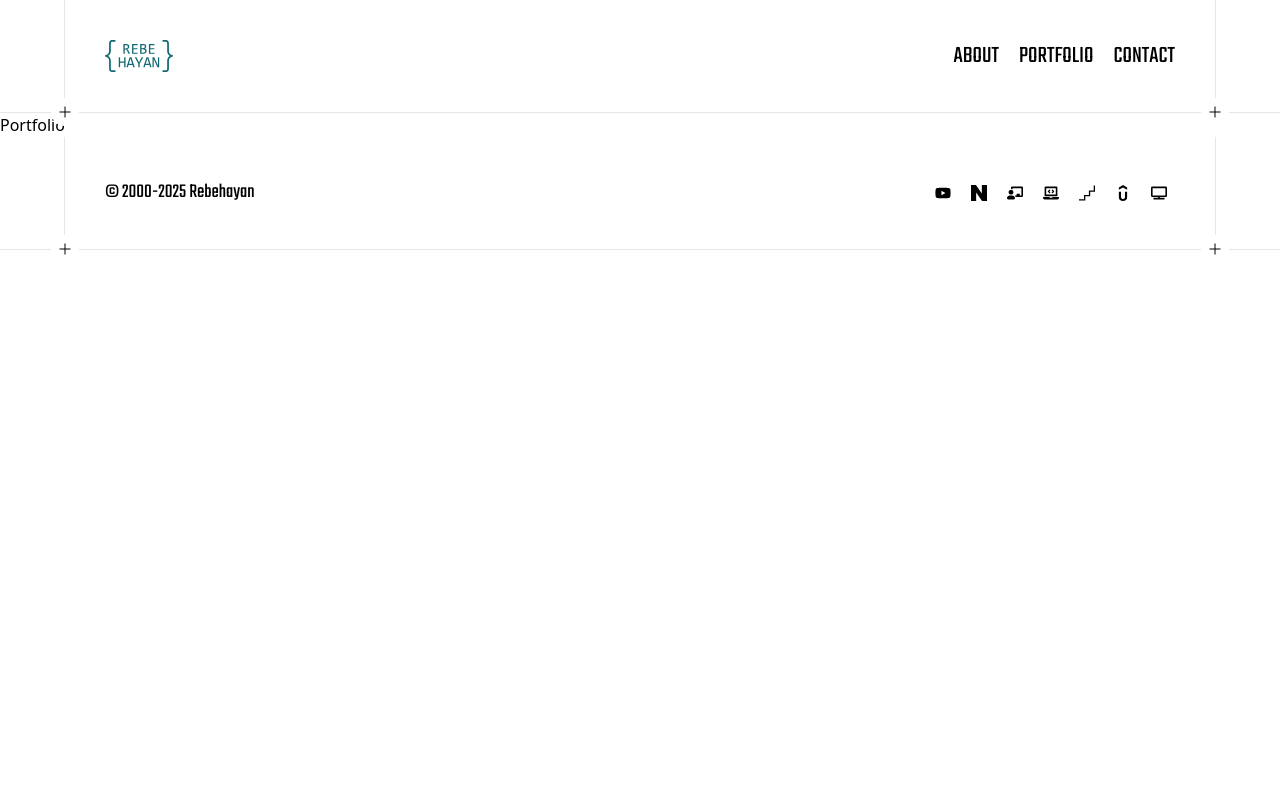
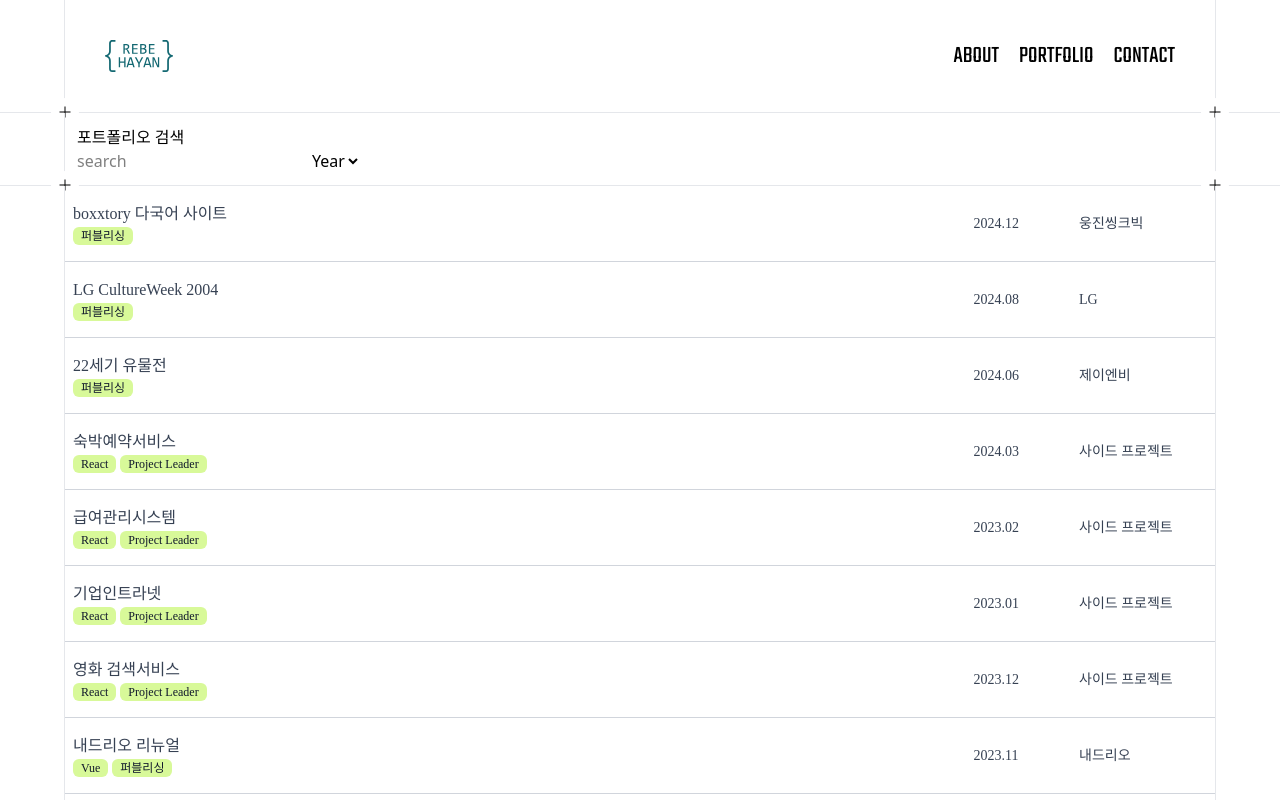
Before and after one commit to rebehayan/portfolio, a React (Vite) app: page /portfolio in a window 1280 px wide. Shown: the top 800 px of the page. Built offline with nearby package versions, Linux system fonts and the light colour scheme; no server answers; a web font is replaced by a local one.

Commit message:
포트폴리오 추가작업중..

```diff
--- a/src/App.css
+++ b/src/App.css
@@ -15,6 +15,8 @@
 
 .area {
   @apply relative before:absolute before:inset-[auto_0_0_0] before:border-b-[1px] before:border-gray-200;
+  > ul,
+  > form,
   > div {
     @apply border-[1px] border-t-0 border-gray-200 mobile:w-full tablet:w-[90vw] mx-auto relative mobile:p-5 tablet:p-15
 
@@ -32,6 +34,12 @@
     header & {
       @apply mobile:p-5 tablet:p-10;
     }
+  }
+  > form {
+    @apply p-3;
+  }
+  > ul {
+    @apply py-0 px-0;
   }
 }
 
--- a/src/components/Email.jsx
+++ b/src/components/Email.jsx
@@ -64,13 +64,13 @@ export const Email = () => {
             name="message"
             id="message"
             required
-            className="block w-full rounded-md bg-white px-3.5 py-2 text-base text-gray-900 outline-1 -outline-offset-1 outline-gray-300 placeholder:text-gray-400 focus:outline-2 focus:-outline-offset-2 focus:outline-gray-900 h-40 resize-y"
+            className="block w-full min-h-40 rounded-md bg-white px-3.5 py-2 text-base text-gray-900 outline-1 -outline-offset-1 outline-gray-300 placeholder:text-gray-400 focus:outline-2 focus:-outline-offset-2 focus:outline-gray-900 h-40 resize-y"
           />
         </div>
         <input
           type="submit"
           value="문의하기"
-          className="rounded-md cursor-pointer bg-cyan-700 px-3.5 py-2.5 text-center text-sm font-semibold text-white shadow-xs hover:bg-cyan-500 focus-visible:outline-2 focus-visible:outline-offset-2 focus-visible:outline-cyan-600 justify-self-start"
+          className="rounded-md cursor-pointer transition-colors bg-cyan-700 px-3.5 py-2.5 text-center text-sm font-semibold text-white shadow-xs hover:bg-cyan-600 focus-visible:outline-2 focus-visible:outline-offset-2 focus-visible:outline-cyan-600 justify-self-start"
         />
       </fieldset>
     </form>
--- a/src/data/portfolio.js
+++ b/src/data/portfolio.js
@@ -1,327 +1,363 @@
 export const projects = [
   {
     name: "boxxtory 다국어 사이트",
-    period: "2024.12 ~ 2025.2",
+    startDate: "2024.12",
+    endDate: "2025.02",
     client: "웅진씽크빅",
     company: "프리랜서",
-    role: "퍼블리싱",
     contribution: "100%",
     url: "https://www.booxtory.ai/main",
+    tag: ["퍼블리싱"],
   },
   {
     name: "LG CultureWeek 2004",
-    period: "2024.08",
+    startDate: "2024.08",
+    endDate: "2024.08",
     client: "LG",
     company: "프리랜서",
-    role: "퍼블리싱",
     contribution: "100%",
     url: "서비스종료",
+    tag: ["퍼블리싱"],
   },
   {
     name: "22세기 유물전",
-    period: "2024.06 ~ 07",
+    startDate: "2024.06",
+    endDate: "2024.07",
     client: "제이엔비",
     company: "프리랜서",
-    role: "퍼블리싱",
     contribution: "100%",
     url: "https://unearth22c.com/",
+    tag: ["퍼블리싱"],
   },
   {
     name: "숙박예약서비스",
-    period: "2024.03 ~ 04",
+    startDate: "2024.03",
+    endDate: "2024.04",
     client: "사이드 프로젝트",
     company: "TFT",
-    role: "React 프론트엔드개발 PL",
     contribution: "60%",
     url: "https://github.com/rebehayan/triphotel",
+    tag: ["React", "Project Leader"],
   },
   {
     name: "급여관리시스템",
-    period: "2023.02",
+    startDate: "2023.02",
+    endDate: "2023.02",
     client: "사이드 프로젝트",
     company: "TFT",
-    role: "React 프론트엔드개발 PL",
     contribution: "60%",
     url: "https://github.com/subinsad/KDT7_FE_Toy2_team4",
+    tag: ["React", "Project Leader"],
   },
   {
     name: "기업인트라넷",
-    period: "2023.01",
+    startDate: "2023.01",
+    endDate: "2023.01",
     client: "사이드 프로젝트",
     company: "TFT",
-    role: "React 프론트엔드개발 PL",
     contribution: "60%",
     url: "https://github.com/subinsad/KDT7_FE_Toy1_team4",
+    tag: ["React", "Project Leader"],
   },
   {
     name: "영화 검색서비스",
-    period: "2023.12",
+    startDate: "2023.12",
+    endDate: "2023.12",
     client: "사이드 프로젝트",
     company: "TFT",
-    role: "React 프론트엔드개발 PL",
     contribution: "90%",
     url: "https://github.com/rebehayan/urcine",
+    tag: ["React", "Project Leader"],
   },
   {
     name: "내드리오 리뉴얼",
-    period: "2023.11 ~ 12",
+    startDate: "2023.11",
+    endDate: "2023.12",
     client: "내드리오",
     company: "프리랜서",
-    role: "Vue 퍼블리싱",
     contribution: "100%",
     url: "http://imakehouse.co.kr/",
+    tag: ["Vue", "퍼블리싱"],
   },
   {
     name: "LG CultureWeek",
-    period: "2023.08 ~ 09",
+    startDate: "2023.08",
+    endDate: "2023.09",
     client: "바이너스프레드",
     company: "프리랜서",
-    role: "퍼블리싱",
     contribution: "100%",
     url: "서비스종료",
+    tag: ["퍼블리싱"],
   },
   {
     name: "아주대학교 대학원 사이트 구축",
-    period: "2022.12 ~ 2023.02",
+    startDate: "2022.12",
+    endDate: "2023.02",
     client: "바이너스프레드",
     company: "프리랜서",
-    role: "퍼블리싱",
     contribution: "100%",
     url: "https://mba.ajou.ac.kr/",
+    tag: ["퍼블리싱"],
   },
   {
     name: "바이너스프레드 자사사이트 구축",
-    period: "2022.07 ~ 08",
+    startDate: "2022.07",
+    endDate: "2022.08",
     client: "바이너스프레드",
     company: "프리랜서",
-    role: "퍼블리싱",
     contribution: "100%",
     url: "http://www.vinus.co.kr/vinus/",
+    tag: ["퍼블리싱"],
   },
   {
     name: "미니멀웍스",
-    period: "2022.10 ~ 11",
+    startDate: "2022.10",
+    endDate: "2022.11",
     client: "바이너스프레드",
     company: "프리랜서",
-    role: "퍼블리싱",
     contribution: "100%",
     url: "http://www.minimalworks.co.kr",
+    tag: ["퍼블리싱"],
   },
   {
     name: "KT GenieAir",
-    period: "2022.09 ~ 11",
+    startDate: "2022.09",
+    endDate: "2022.11",
     client: "바이너스프레드",
     company: "프리랜서",
-    role: "퍼블리싱",
     contribution: "100%",
     url: "",
+    tag: ["퍼블리싱"],
   },
   {
     name: "휴넷CEO 구축",
-    period: "2022.07 ~ 08",
+    startDate: "2022.07",
+    endDate: "2022.08",
     client: "휴넷",
     company: "프리랜서",
-    role: "퍼블리싱",
     contribution: "100%",
     url: "https://ceo.hunet.co.kr/",
+    tag: ["퍼블리싱"],
   },
   {
     name: "메쉬코리아 그룹웨어 구축",
-    period: "2022.06",
+    startDate: "2022.06",
+    endDate: "2022.06",
     client: "바이너스프레드",
     company: "프리랜서",
-    role: "퍼블리싱",
     contribution: "100%",
     url: "비공개",
+    tag: ["퍼블리싱"],
   },
   {
     name: "레이플시스템 자사사이트 구축",
-    period: "2022.05 ~ 06",
+    startDate: "2022.05",
+    endDate: "2022.06",
     client: "레이플시스템",
     company: "프리랜서",
-    role: "퍼블리싱",
     contribution: "100%",
     url: "",
+    tag: ["퍼블리싱"],
   },
   {
     name: "LGD 힐링콘텐츠구축",
-    period: "2022.05 ~ 06",
+    startDate: "2022.05",
+    endDate: "2022.06",
     client: "그로브소프트",
     company: "프리랜서",
-    role: "퍼블리싱",
     contribution: "100%",
     url: "-",
+    tag: ["퍼블리싱"],
   },
   {
     name: "GS 슈퍼마켓 어플리케이션 구축",
-    period: "2022.05 ~ 07",
+    startDate: "2022.05",
+    endDate: "2022.07",
     client: "에이스피지",
     company: "프리랜서",
-    role: "퍼블리싱",
     contribution: "100%",
     url: "-",
+    tag: ["퍼블리싱"],
   },
   {
     name: "한국교원대학교 영어교육과 운영",
-    period: "2022 ~ 진행중",
+    startDate: "2022",
+    endDate: "진행중",
     client: "한국교원대학교",
     company: "프리랜서",
-    role: "운영관리",
     contribution: "100%",
     url: "https://kees.kr",
+    tag: ["운영관리"],
   },
   {
     name: "Koreanre 구축",
-    period: "2022.06",
+    startDate: "2022.06",
+    endDate: "2022.06",
     client: "바이너스프레드",
     company: "프리랜서",
-    role: "퍼블리싱",
     contribution: "100%",
     url: "-",
+    tag: ["퍼블리싱"],
   },
   {
     name: "해양수산부 접근성 향상(웹스퀘어)",
-    period: "2021.10",
+    startDate: "2021.10",
+    endDate: "2021.10",
     client: "헤더스",
     company: "프리랜서",
-    role: "퍼블리싱",
     contribution: "100%",
     url: "-",
+    tag: ["퍼블리싱"],
   },
   {
     name: "신한이지 웹, 모바일, 레거시",
-    period: "2021.09 ~ 2022.02",
+    startDate: "2021.09",
+    endDate: "2022.02",
     client: "바이너스프레드",
     company: "프리랜서",
-    role: "퍼블리싱PL",
     contribution: "100%",
     url: "https://www.shinhanfoundation.or.kr/easy",
+    tag: ["퍼블리싱", "Project Leader"],
   },
   {
     name: "삼성병원 모바일웹 국문/러시아",
-    period: "2021.08 ~ 11",
+    startDate: "2021.08",
+    endDate: "2021.11",
     client: "바이너스프레드",
     company: "프리랜서",
-    role: "퍼블리싱PL",
     contribution: "100%",
     url: "https://samsunghospital.com",
+    tag: ["퍼블리싱", "Project Leader"],
   },
   {
     name: "KPOP 워드프레스 테마제작",
-    period: "2021.07",
+    startDate: "2021.07",
+    endDate: "2021.07",
     client: "바이너스프레드",
     company: "프리랜서",
-    role: "퍼블리싱",
     contribution: "100%",
     url: "-",
+    tag: ["퍼블리싱"],
   },
   {
     name: "보람상조",
-    period: "2021.06 ~ 08",
+    startDate: "2021.06",
+    endDate: "2021.08",
     client: "보람상조",
     company: "프리랜서",
-    role: "퍼블리싱PL",
     contribution: "100%",
     url: "-",
+    tag: ["퍼블리싱", "Project Leader"],
   },
   {
     name: "LG디스플레이",
-    period: "2021.05",
+    startDate: "2021.05",
+    endDate: "2021.05",
     client: "그로브소프트",
     company: "프리랜서",
-    role: "퍼블리싱",
     contribution: "30%",
     url: "-",
+    tag: ["퍼블리싱"],
   },
   {
     name: "KCC창호 기능개선",
-    period: "2021.05",
+    startDate: "2021.05",
+    endDate: "2021.05",
     client: "그로브소프트",
     company: "프리랜서",
-    role: "퍼블리싱",
     contribution: "30%",
     url: "-",
+    tag: ["퍼블리싱"],
   },
   {
     name: "고우아이티 웹/모바일 구축",
-    period: "2021.05 ~ 06",
+    startDate: "2021.05",
+    endDate: "2021.06",
     client: "그로브소프트",
     company: "프리랜서",
-    role: "퍼블리싱",
     contribution: "30%",
     url: "-",
+    tag: ["퍼블리싱"],
   },
   {
     name: "홈씨씨 브랜드 사이트",
-    period: "2021.04 ~ 05",
+    startDate: "2021.04",
+    endDate: "2021.05",
     client: "그로브소프트",
     company: "프리랜서",
-    role: "퍼블리싱",
     contribution: "30%",
     url: "-",
+    tag: ["퍼블리싱"],
   },
   {
     name: "SGI UI 인터렉션",
-    period: "2021.04",
+    startDate: "2021.04",
+    endDate: "2021.04",
     client: "그로브소프트",
     company: "프리랜서",
-    role: "퍼블리싱",
     contribution: "100%",
     url: "-",
+    tag: ["퍼블리싱"],
   },
   {
     name: "아모레퍼시픽 이노베이션 랩",
-    period: "2021.04",
+    startDate: "2021.04",
+    endDate: "2021.04",
     client: "그로브소프트",
     company: "프리랜서",
-    role: "퍼블리싱",
     contribution: "30%",
     url: "-",
+    tag: ["퍼블리싱"],
   },
   {
     name: "질병관리본부 반응형 웹사이트 리뉴얼",
-    period: "2019.01 ~ 06",
+    startDate: "2019.01",
+    endDate: "2019.06",
     client: "질병관리본부",
     company: "플랜아이",
-    role: "퍼블리싱",
     contribution: "70%",
     url: "https://www.kdca.go.kr",
+    tag: ["퍼블리싱"],
   },
   {
     name: "서울직장맘지원센터 리뉴얼",
-    period: "2015.09",
+    startDate: "2015.09",
+    endDate: "2015.09",
     client: "서울직장맘지원센터",
     company: "프리랜서",
-    role: "웹접근성컨설턴트",
     contribution: "100%",
     url: "https://workingmom.or.kr",
+    tag: ["웹접근성 컨설팅"],
   },
   {
     name: "우리은행 웹접근성 구축",
-    period: "2012.12 ~ 2013.4",
+    startDate: "2012.12",
+    endDate: "2013.04",
     client: "SK C&C",
     company: "이모션",
-    role: "웹접근성 컨설팅",
     contribution: "100%",
     url: "https://wooribank.co.kr",
+    tag: ["웹접근성 컨설팅"],
   },
   {
     name: "롯데닷컴 통합 온라인 사이트 구축",
-    period: "2012.5 ~ 8",
+    startDate: "2012.05",
+    endDate: "2012.08",
     client: "롯데정보통신",
     company: "태그앤브레이스",
-    role: "퍼블리싱 PL",
     contribution: "90%",
     url: "https://company.lottemart.com",
+    tag: ["퍼블리싱", "Project Leader"],
   },
   {
     name: "삼성화재 반응형웹 인트라넷 구축",
-    period: "2011.6 ~ 11",
+    startDate: "2011.06",
+    endDate: "2011.11",
     client: "삼성SDS",
     company: "픽스다인",
-    role: "퍼블리싱",
     contribution: "40%",
     url: "-",
+    tag: ["퍼블리싱"],
   },
 ];
 
--- a/src/pages/Contact.jsx
+++ b/src/pages/Contact.jsx
@@ -18,12 +18,12 @@ export default function Contact() {
       <section className="h-[50vh] bg-slate-100"></section>
       <section className="area">
         <div className="grid grid-cols-2">
-          <div>
+          <div className="font-[base] font-light">
             <h3>
               무엇이 필요하신가요?
               <br /> 언제든 편하게 문의해주세요!
             </h3>
-            <ul className="mt-5 inline-grid gap-4">
+            <ul className="mt-6 inline-grid gap-6 border-t-[1px] border-gray-300 pt-6 text-sm">
               <li>
                 <a href="" className="flex items-center gap-3">
                   <svg xmlns="http://www.w3.org/2000/svg" className="w-8" viewBox="0 0 24 24" fill="#FEE500">
--- a/src/pages/Portfolio.jsx
+++ b/src/pages/Portfolio.jsx
@@ -1,5 +1,43 @@
 import React from "react";
+import { projects } from "../data/portfolio";
 
 export default function Portfolio() {
-  return <div>Portfolio</div>;
+  return (
+    <main className="portfolio">
+      <div className="area">
+        <form action="">
+          <fieldset>
+            <legend>포트폴리오 검색</legend>
+            <input type="search" name="" id="" placeholder="search" title="포트폴리오 검색" />
+            <select name="" id="">
+              <option value="">Year</option>
+            </select>
+            <div className="results"></div>
+          </fieldset>
+        </form>
+      </div>
+      <div className="area">
+        <ul className="font-[base] font-light">
+          {projects.map(({ name, startDate, endDate, client, company, tag, contribution, url }, index) => (
+            <li key={index} className={index === 0 ? "border-t-0" : "border-t-[1px] border-gray-300"}>
+              <a href="" className="grid grid-cols-[1fr_minmax(min-content,7vw)_minmax(8rem,10vw)] gap-4 items-center py-4 px-2 hover:bg-gray-100 transition-colors duration-300">
+                <div className="text-gray-700 font-medium">
+                  {name}
+                  <div className="mt-[1px] flex gap-1">
+                    {tag.map((item, index) => (
+                      <span key={index} className="bg-lime-200 rounded-md text-slate-900 px-2 py-[1px] text-xs font-light">
+                        {item}
+                      </span>
+                    ))}
+                  </div>
+                </div>
+                <div className="text-gray-700 text-sm">{startDate}</div>
+                <div className="text-gray-700 text-sm whitespace-nowrap">{client}</div>
+              </a>
+            </li>
+          ))}
+        </ul>
+      </div>
+    </main>
+  );
 }
```
